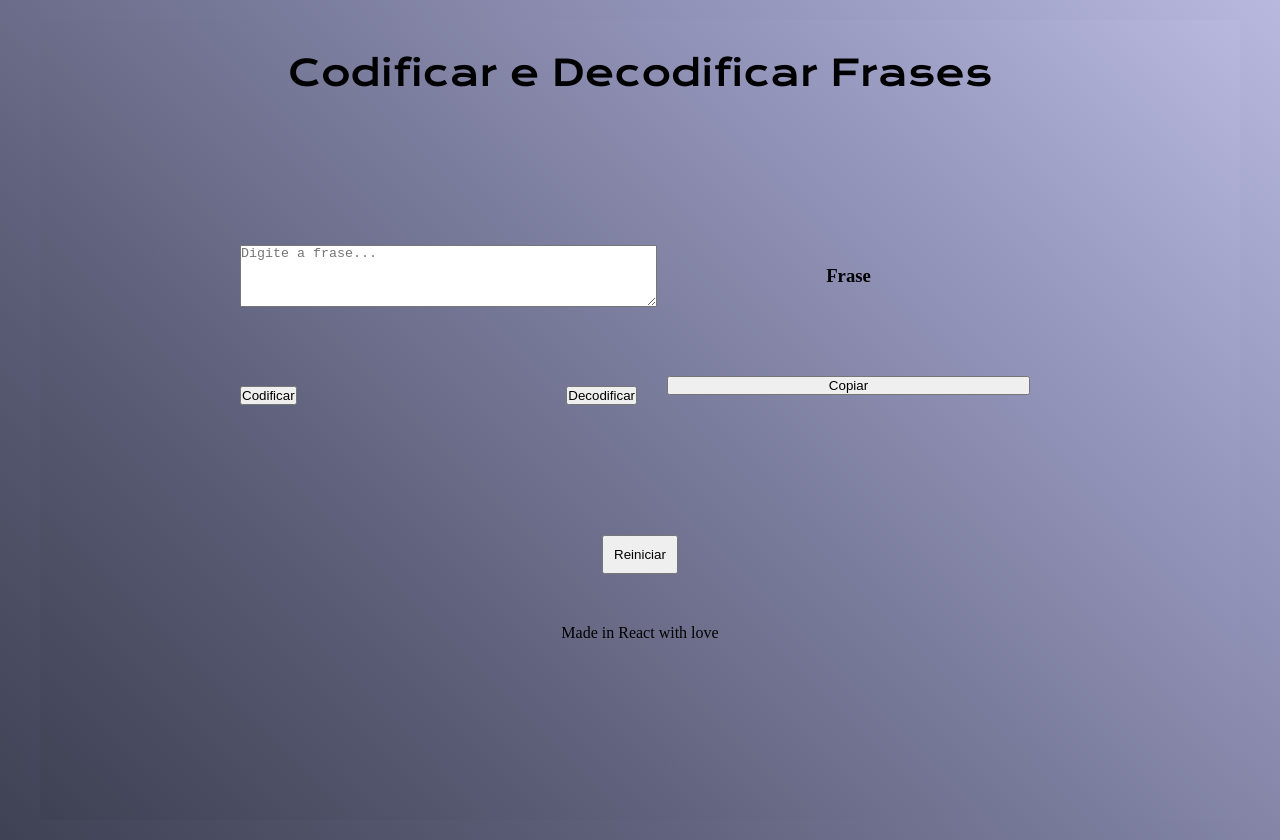
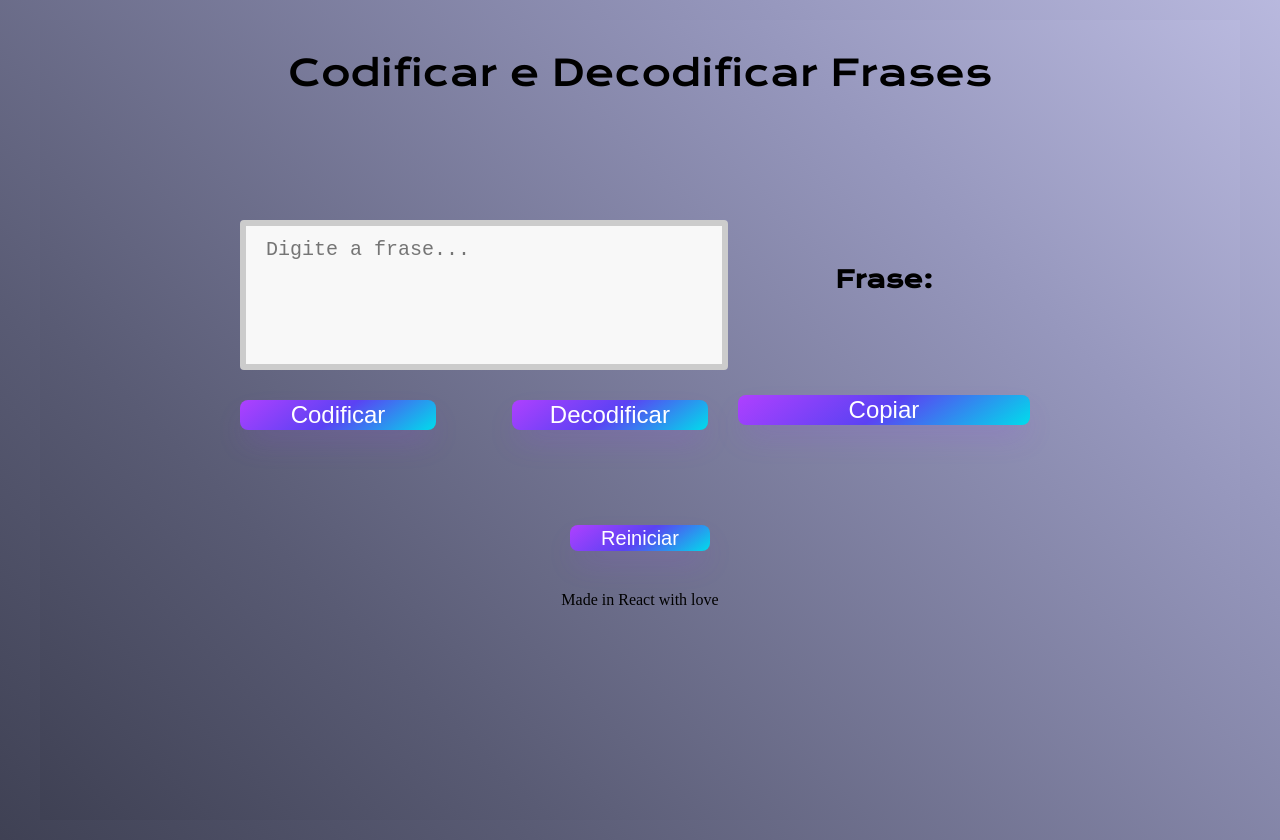
Before and after one commit to Beto1821/Cod-Decod, a React (Create React App) app: page / in a window 1280 px wide. Built offline with nearby package versions, Linux system fonts and the light colour scheme.

Commit message:
feat: css better

```diff
--- a/src/App.css
+++ b/src/App.css
@@ -71,12 +71,12 @@ header{
   /* border: rgb(116, 226, 43) 5px solid;  */
 }
 
-.botaoCod {
+.buttonCod {
   display: flex;
   justify-content: space-between; /* Adiciona espaçamento igual entre os botões */
 }
 
-.botaoCod button {
+.buttonCod button {
   margin-right: 20px; /* Adiciona margem à direita de cada botão, ajuste conforme necessário */
 }
 
@@ -95,6 +95,11 @@ header{
   padding: 10px 100px;
 }
 
+.outpuTextArea{
+  margin: 10px 10px ;
+  padding: 10px 10px;
+}
+
 .reset {
   margin: 10px 10px ;
   padding: 10px 10px;
@@ -104,3 +109,103 @@ header{
   margin: 10px 10px ;
   padding: 30px 20px;
 }
+
+.btnCod {
+  align-items: center;
+  background-image: linear-gradient(144deg,#AF40FF, #5B42F3 50%,#00DDEB);
+  border: 0;
+  border-radius: 8px;
+  box-shadow: rgba(151, 65, 252, 0.2) 0 15px 30px -5px;
+  box-sizing: border-box;
+  color: #FFFFFF;
+  display: flex;
+  font-family: Phantomsans, sans-serif;
+  font-size: 20px;
+  justify-content: center;
+  line-height: 1em;
+  max-width: 100%;
+  min-width: 140px;
+  padding: 3px;
+  text-decoration: none;
+  user-select: none;
+  -webkit-user-select: none;
+  touch-action: manipulation;
+  white-space: nowrap;
+  cursor: pointer;
+}
+
+.btnCod:active,
+.btnCod:hover {
+  outline: 0;
+}
+
+.btnCod span {
+  background-color: rgb(5, 6, 45);
+  padding: 16px 24px;
+  border-radius: 6px;
+  width: 100%;
+  height: 100%;
+  transition: 300ms;
+}
+
+.btnCod:hover span {
+  background: none;
+}
+
+@media (min-width: 768px) {
+  .btnCod {
+    font-size: 24px;
+    min-width: 196px;
+  }
+}
+
+.btnCopy {
+  align-items: center;
+  background-image: linear-gradient(144deg,#AF40FF, #5B42F3 50%,#00DDEB);
+  border: 0;
+  border-radius: 8px;
+  box-shadow: rgba(151, 65, 252, 0.2) 0 15px 30px -5px;
+  box-sizing: border-box;
+  color: #FFFFFF;
+  display: flex;
+  font-family: Phantomsans, sans-serif;
+  font-size: 20px;
+  justify-content: center;
+  line-height: 1em;
+  max-width: 100%;
+  min-width: 140px;
+  padding: 3px;
+  text-decoration: none;
+  user-select: none;
+  -webkit-user-select: none;
+  touch-action: manipulation;
+  white-space: nowrap;
+  cursor: pointer;
+}
+
+.buttonCopy {
+  display: flex;
+  align-items: center;
+  justify-content: center;
+}
+
+.outputText {
+  font-size: 1.25rem;
+  font-family: var(--fonte-primaria);
+  text-align: center;
+  /* border: #22D4FD 5px solid; */
+  margin: 10px 10px ;
+  padding: 30px 20px;
+}
+
+textarea {
+  width: 100%;
+  height: 150px;
+  padding: 12px 20px;
+  box-sizing: border-box;
+  border: 6px solid #ccc;
+  border-radius: 4px;
+  background-color: #f8f8f8;
+  font-size: 1.25rem;
+  resize: none;
+}
--- a/src/App.js
+++ b/src/App.js
@@ -22,7 +22,7 @@ export default class App extends Component {
       <header >Codificar e Decodificar Frases</header>
         <main className='App'>
           <div className="Input">
-            <textarea className='TextArea'
+            <textarea
               value={fraseOriginal}
               onChange={(e) => this.setState({ fraseOriginal: e.target.value })}
               rows={4}
@@ -30,12 +30,12 @@ export default class App extends Component {
               placeholder="Digite a frase..."
             />
 
-            <div className='botaoCod'>
+            <div className='buttonCod'>
               <ButtonCod
                 fraseOriginal={fraseOriginal}
                 setFraseCodificada={(novaFraseCodificada) => this.setState({ fraseCodificada: novaFraseCodificada })}
               />
-              <ButtonDecod
+              <ButtonDecod className='btnDec'
                 fraseOriginal={fraseOriginal}
                 setFraseDecodificada={(novaFraseDecodificada) => this.setState({ fraseDecodificada: novaFraseDecodificada })}
               />
@@ -43,18 +43,23 @@ export default class App extends Component {
           </div>
           <div className='Output'>
             <div className='outputText'>
-              <h3>Frase </h3>
-              <p>{fraseCodificada}</p>
-              <p>{fraseDecodificada}</p>
+              <h3>Frase: </h3>
+              <div className='outpuTextArea'>
+                <p>{fraseCodificada}</p>
+                <p>{fraseDecodificada}</p>
+              </div>
             </div>
-            <ButtonCopy className='buttonCopy'
+            <ButtonCopy
               fraseCodificada={fraseCodificada}
             />
           </div>
         </main>
-        <button className='reset' onClick={this.handleRefresh}>Reiniciar</button>
+        <div className="buttonCopy">
+         <button className='btnCopy' onClick={this.handleRefresh}>Reiniciar</button>
+        </div>
         <footer className='footer'>
             Made in React with love
+            <div id="heart"></div>
         </footer>
     </body>
     );
--- a/src/components/ButtonCod.jsx
+++ b/src/components/ButtonCod.jsx
@@ -32,7 +32,7 @@ function ButtonCod({ fraseOriginal, setFraseCodificada }) {
   };
 
   return (
-    <button onClick={codificar}>Codificar</button>
+    <button className='btnCod' onClick={codificar}>Codificar</button>
   );
 }
 
--- a/src/components/ButtonCopy.jsx
+++ b/src/components/ButtonCopy.jsx
@@ -9,7 +9,7 @@ function ButtonCopy({ fraseCodificada }) {
   };
 
   return (
-    <button onClick={copiarResultado}>Copiar</button>
+    <button className='btnCod' onClick={copiarResultado}>Copiar</button>
   );
 }
 
--- a/src/components/ButtonDecod.jsx
+++ b/src/components/ButtonDecod.jsx
@@ -55,7 +55,7 @@ function ButtonDecod({ fraseOriginal, setFraseDecodificada }) {
   };
 
   return (
-    <button onClick={decodificar}>Decodificar</button>
+    <button className='btnCod' onClick={decodificar}>Decodificar</button>
   );
 }
 
```
